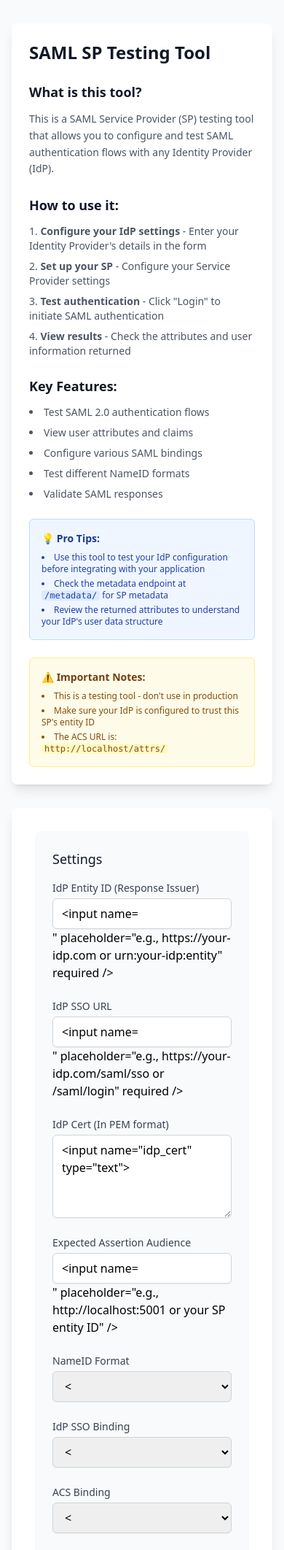
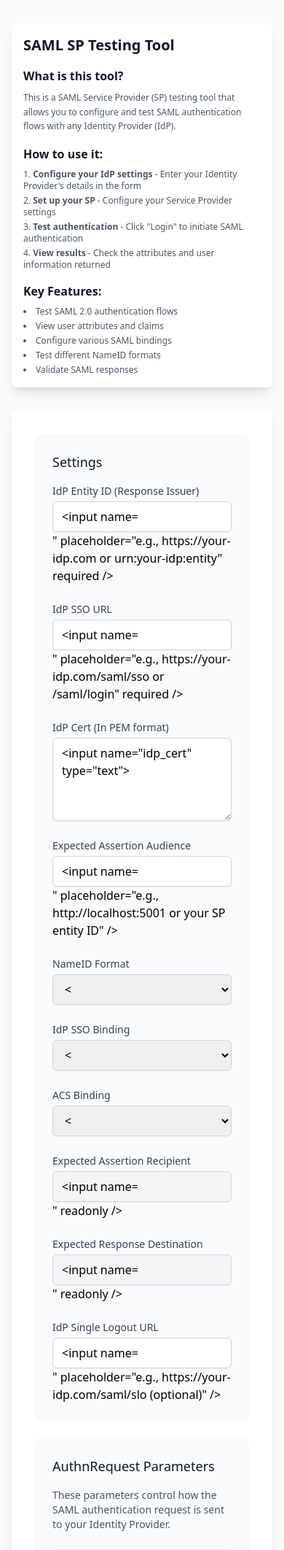
Before and after one commit to authgear/authgear-saml-sp-testing-tool, a Python web app: template demo-flask/templates/index.html in a window 390 px wide. Shown: the top 2124 px of the page at 73% size. Run offline with Jinja, Linux system fonts and the light colour scheme; the template is opened without the code that fills it, so the values that code supplies are empty, except form fields; form fields are guessed from the names that the template uses; some libraries are stand-ins or nearby versions.

Commit message:
fix responsive

```diff
--- a/demo-flask/templates/base.html
+++ b/demo-flask/templates/base.html
@@ -27,23 +27,23 @@
   </head>
   <body class="bg-gray-50 min-h-screen">
     <div class="container mx-auto px-4 py-8 max-w-7xl">
-      <div class="flex flex-col lg:flex-row gap-8">
+      <div class="flex flex-col md:flex-row gap-8">
         <!-- Left Sidebar - SAML Explanation -->
-        <div class="lg:w-1/3">
-          <div class="bg-white rounded-lg shadow-lg p-6 sticky top-8">
-            <h1 class="text-2xl font-bold text-gray-900 mb-6">SAML SP Testing Tool</h1>
+        <div class="md:w-1/3">
+                  <div class="bg-white rounded-lg shadow-lg p-4 md:p-6 sticky top-8">
+          <h1 class="text-xl md:text-2xl font-bold text-gray-900 mb-4 md:mb-6">SAML SP Testing Tool</h1>
 
-            <div class="space-y-6">
+          <div class="space-y-4 md:space-y-6">
             <div>
-                <h3 class="text-lg font-semibold text-gray-900 mb-3">What is this tool?</h3>
-                <p class="text-gray-600 text-sm leading-relaxed">
+              <h3 class="text-base md:text-lg font-semibold text-gray-900 mb-2 md:mb-3">What is this tool?</h3>
+              <p class="text-gray-600 text-xs md:text-sm leading-relaxed">
                 This is a SAML Service Provider (SP) testing tool that allows you to configure and test SAML authentication flows with any Identity Provider (IdP).
               </p>
             </div>
 
             <div>
-                <h3 class="text-lg font-semibold text-gray-900 mb-3">How to use it:</h3>
-                <ol class="text-gray-600 text-sm space-y-2 list-decimal list-inside">
+              <h3 class="text-base md:text-lg font-semibold text-gray-900 mb-2 md:mb-3">How to use it:</h3>
+              <ol class="text-gray-600 text-xs md:text-sm space-y-1 md:space-y-2 list-decimal list-inside">
                 <li><strong>Configure your IdP settings</strong> - Enter your Identity Provider's details in the form</li>
                 <li><strong>Set up your SP</strong> - Configure your Service Provider settings</li>
                 <li><strong>Test authentication</strong> - Click "Login" to initiate SAML authentication</li>
@@ -52,8 +52,8 @@
             </div>
 
             <div>
-                <h3 class="text-lg font-semibold text-gray-900 mb-3">Key Features:</h3>
-                <ul class="text-gray-600 text-sm space-y-2 list-disc list-inside">
+              <h3 class="text-base md:text-lg font-semibold text-gray-900 mb-2 md:mb-3">Key Features:</h3>
+              <ul class="text-gray-600 text-xs md:text-sm space-y-1 md:space-y-2 list-disc list-inside">
                 <li>Test SAML 2.0 authentication flows</li>
                 <li>View user attributes and claims</li>
                 <li>Configure various SAML bindings</li>
@@ -62,29 +62,13 @@
               </ul>
             </div>
 
-              <div class="bg-blue-50 border border-blue-200 rounded-md p-4">
-                <h4 class="text-sm font-semibold text-blue-900 mb-2">💡 Pro Tips:</h4>
-                <ul class="text-blue-800 text-xs space-y-1 list-disc list-inside">
-                  <li>Use this tool to test your IdP configuration before integrating with your application</li>
-                  <li>Check the metadata endpoint at <code class="bg-blue-100 px-1 rounded">/metadata/</code> for SP metadata</li>
-                  <li>Review the returned attributes to understand your IdP's user data structure</li>
-                </ul>
-              </div>
 
-              <div class="bg-yellow-50 border border-yellow-200 rounded-md p-4">
-                <h4 class="text-sm font-semibold text-yellow-900 mb-2">⚠️ Important Notes:</h4>
-                <ul class="text-yellow-800 text-xs space-y-1 list-disc list-inside">
-                  <li>This is a testing tool - don't use in production</li>
-                  <li>Make sure your IdP is configured to trust this SP's entity ID</li>
-                  <li>The ACS URL is: <code class="bg-yellow-100 px-1 rounded">{{ request.host_url }}attrs/</code></li>
-                </ul>
-              </div>
           </div>
         </div>
         </div>
 
         <!-- Right Content Area -->
-        <div class="lg:w-2/3">
+        <div class="md:w-2/3">
           <div class="bg-white rounded-lg shadow-lg p-8">
             {% block content %}{% endblock %}
           </div>
--- a/demo-flask/templates/index.html
+++ b/demo-flask/templates/index.html
@@ -106,9 +106,9 @@
     <div class="bg-gray-50 rounded-lg p-6">
       <h3 class="text-lg font-medium text-gray-900 mb-4">Settings</h3>
 
-      <div class="grid grid-cols-1 gap-6 sm:grid-cols-2">
+      <div class="grid grid-cols-1 gap-6 md:grid-cols-2">
         <!-- Critical IdP Configuration (Required) -->
-        <div class="sm:col-span-2">
+        <div class="md:col-span-2">
           <label for="idp_issuer" class="block text-sm font-medium text-gray-700">IdP Entity ID (Response Issuer)</label>
           <input
             type="text"
@@ -119,7 +119,7 @@
             required />
         </div>
 
-        <div class="sm:col-span-2">
+        <div class="md:col-span-2">
           <label for="idp_sso_url" class="block text-sm font-medium text-gray-700">IdP SSO URL</label>
           <input
             type="text"
@@ -130,7 +130,7 @@
             required />
         </div>
 
-        <div class="sm:col-span-2">
+        <div class="md:col-span-2">
           <label for="idp_cert" class="block text-sm font-medium text-gray-700">IdP Cert (In PEM format)</label>
           <textarea
             class="mt-1 block w-full px-3 py-2 border border-gray-300 rounded-md shadow-sm placeholder-gray-400 focus:outline-none focus:ring-primary-500 focus:border-primary-500 sm:text-sm"
@@ -150,7 +150,7 @@
             placeholder="e.g., http://localhost:5001 or your SP entity ID" />
         </div>
 
-        <div class="sm:col-span-2">
+        <div class="md:col-span-2">
           <label for="nameidformat" class="block text-sm font-medium text-gray-700">NameID Format</label>
           <select name="nameid_format" class="mt-1 block w-full px-3 py-2 border border-gray-300 rounded-md shadow-sm focus:outline-none focus:ring-primary-500 focus:border-primary-500 sm:text-sm" id="nameidformat">
             {% for option in login_form.nameid_format_options() %}
@@ -166,7 +166,7 @@
         </div>
 
         <!-- Binding Configuration -->
-        <div class="sm:col-span-2">
+        <div class="md:col-span-2">
           <label for="idp_sso_binding" class="block text-sm font-medium text-gray-700">IdP SSO Binding</label>
           <select name="idp_sso_binding" class="mt-1 block w-full px-3 py-2 border border-gray-300 rounded-md shadow-sm focus:outline-none focus:ring-primary-500 focus:border-primary-500 sm:text-sm" id="idp_sso_binding">
             {% for option in login_form.idp_sso_binding_options() %}
```
Lines whose indentation alone changed are shown as unchanged.
